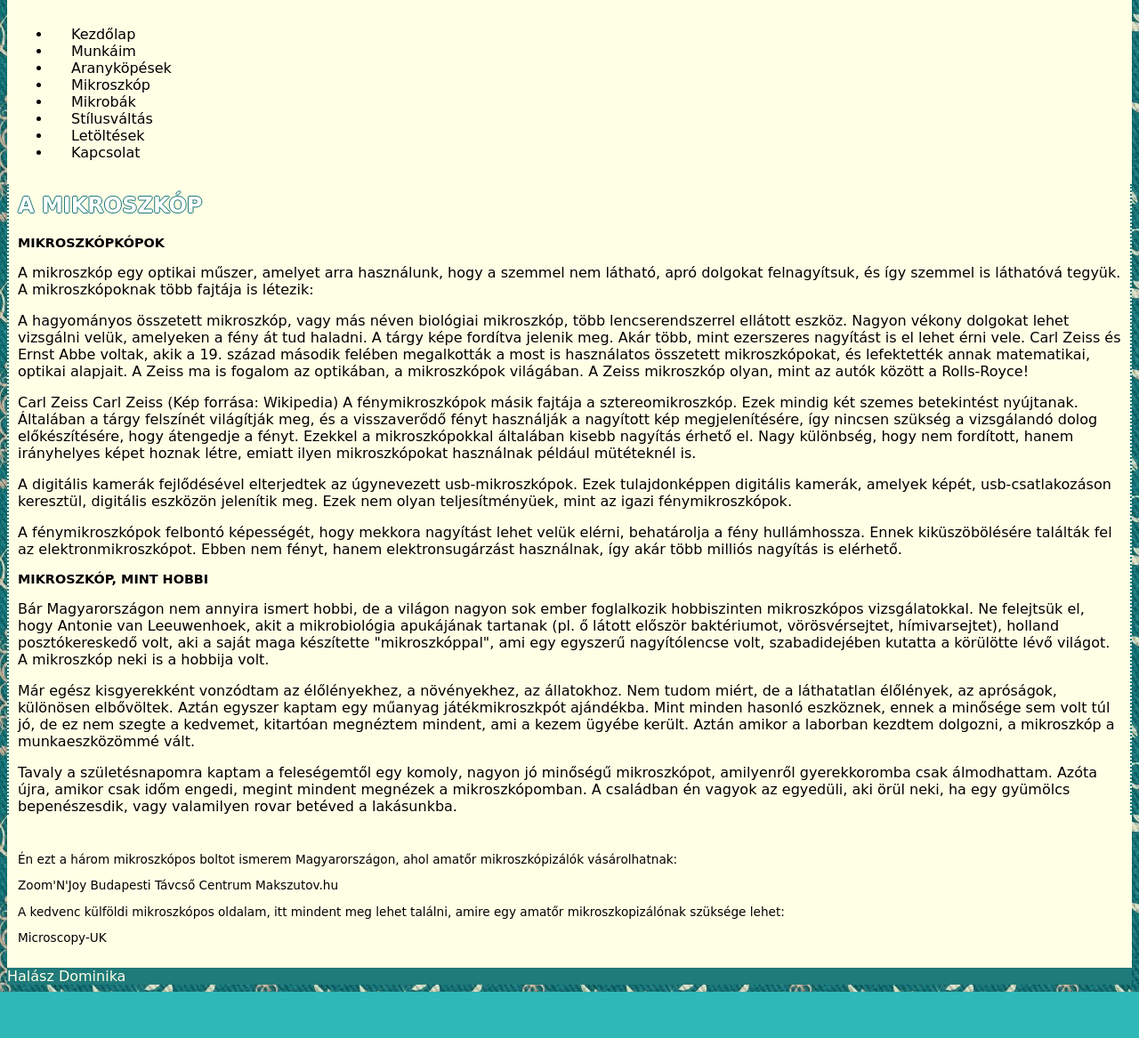
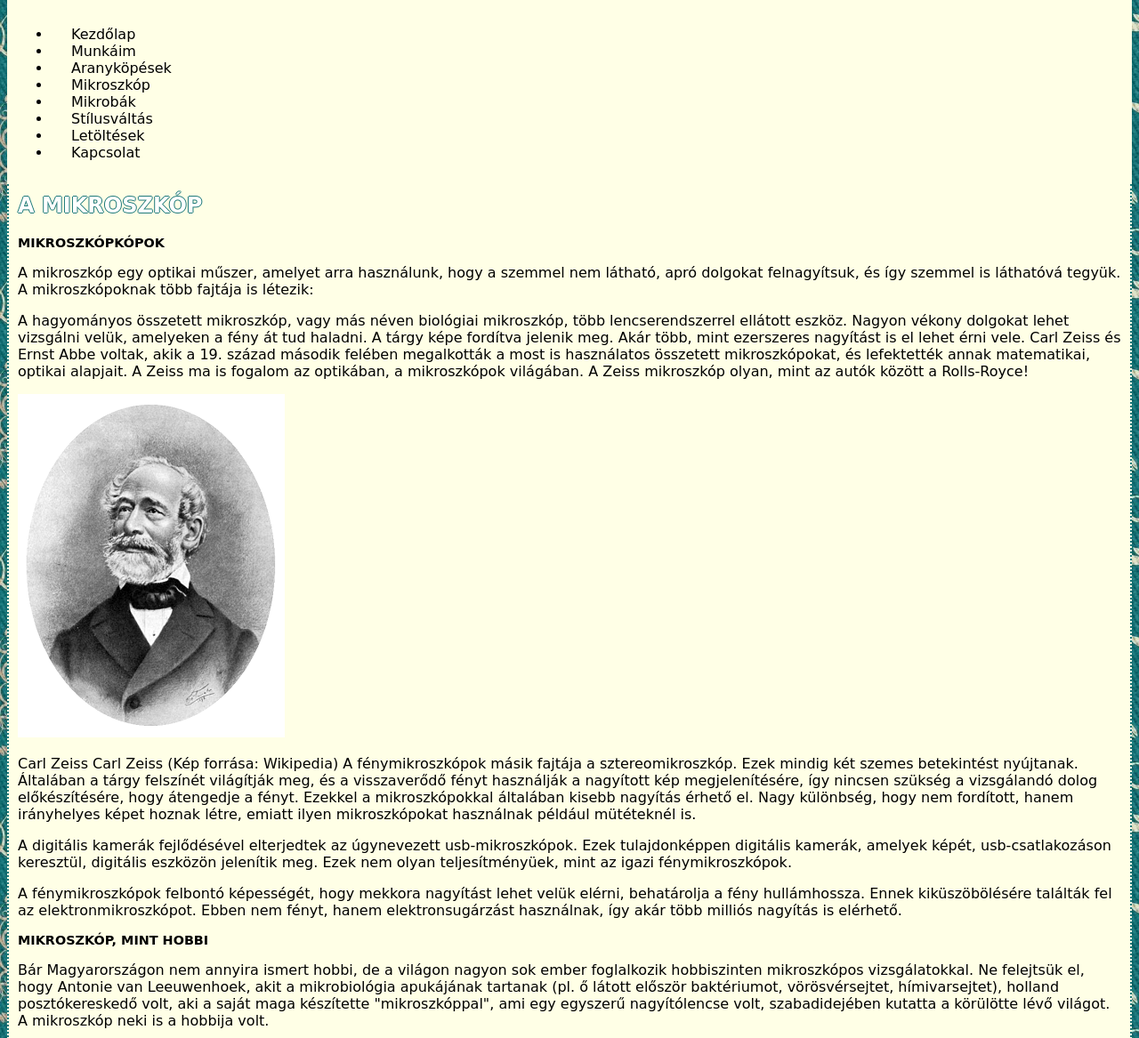
Before and after one commit to HalaszDominika2000/mikroszk-p, a plain HTML site: page index.html in a window 1280 px wide. Shown: the part 126-1293 px from the top of the page at 89% size. Before the commit the page ends 1241 px from the top, so only its background shows below. Drawn offline with Linux system fonts and the light colour scheme.

Commit message:
feltoltottem a kepet

```diff
--- a/index.html
+++ b/index.html
@@ -16,7 +16,6 @@
         <header>
             <h1>Ez+az</h1>
         </header>
-        <article>
         <nav>
             <ul>
                 <li><a href="index.html">Kezdőlap</a></li>
@@ -29,7 +28,6 @@
                 <li><a href="#">Kapcsolat</a></li>
             </ul>
         </nav>
-        </article>
         <section>
             <h1>A MIKROSZKÓP</h1>
             <h2>MIKROSZKÓPKÓPOK</h2>
@@ -53,6 +51,7 @@
                 A Zeiss mikroszkóp olyan,
                 mint az autók között a Rolls-Royce!
             </p>
+            <img src="Zeiss.png" alt="Zeiss">
             <p>Carl Zeiss
                 Carl Zeiss (Kép forrása: Wikipedia)
                 A fénymikroszkópok másik fajtája a sztereomikroszkóp.
@@ -113,7 +112,7 @@
                 vagy valamilyen rovar betéved a lakásunkba.
             </p>
         </section>
-        <aside>
+        <article>
             <p>Én ezt a három mikroszkópos boltot ismerem Magyarországon,
                 ahol amatőr mikroszkópizálók vásárolhatnak:
             </p>
@@ -127,7 +126,7 @@
             </p>
             <p>Microscopy-UK</p>
 
-        </aside>
+        </article>
         <footer>Halász Dominika</footer>
     </main>
 </body>
--- a/stilus.css
+++ b/stilus.css
@@ -25,10 +25,10 @@ header h1{
     font-size: 400%;
 }
 nav{
-    display: block;
+    display: block;   /* A displaytulajdonság annak meghatározására szolgál, hogy egy elem hogyan jelenjen meg a weboldalon.*/
     padding: 5px;
     margin: 5px;
-    overflow: hidden;
+    overflow: hidden;	/* Túlcsordulás le van vágva*/
 }
 nav a{
     text-decoration: none;
```
Lines whose indentation alone changed are shown as unchanged.
